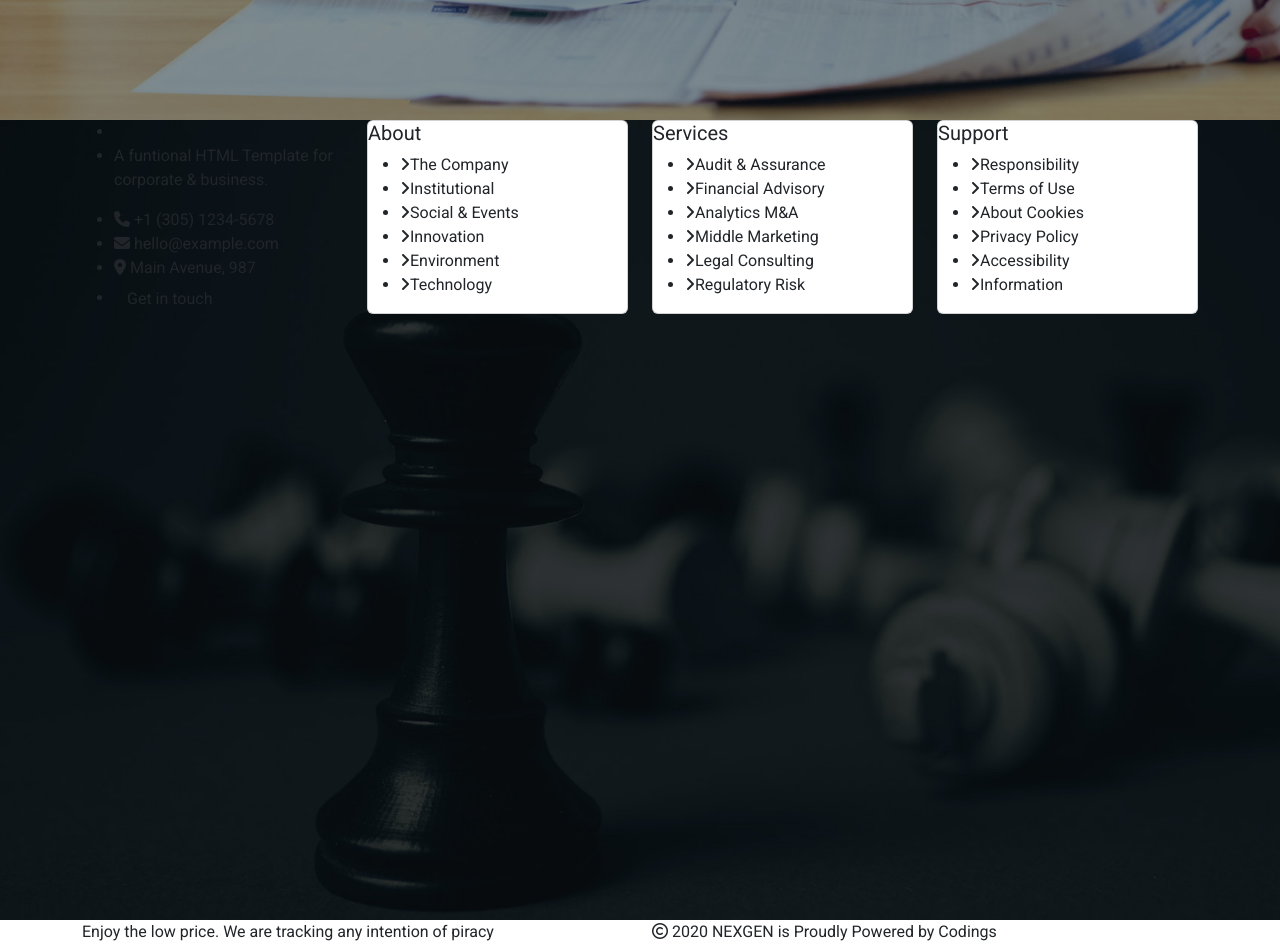
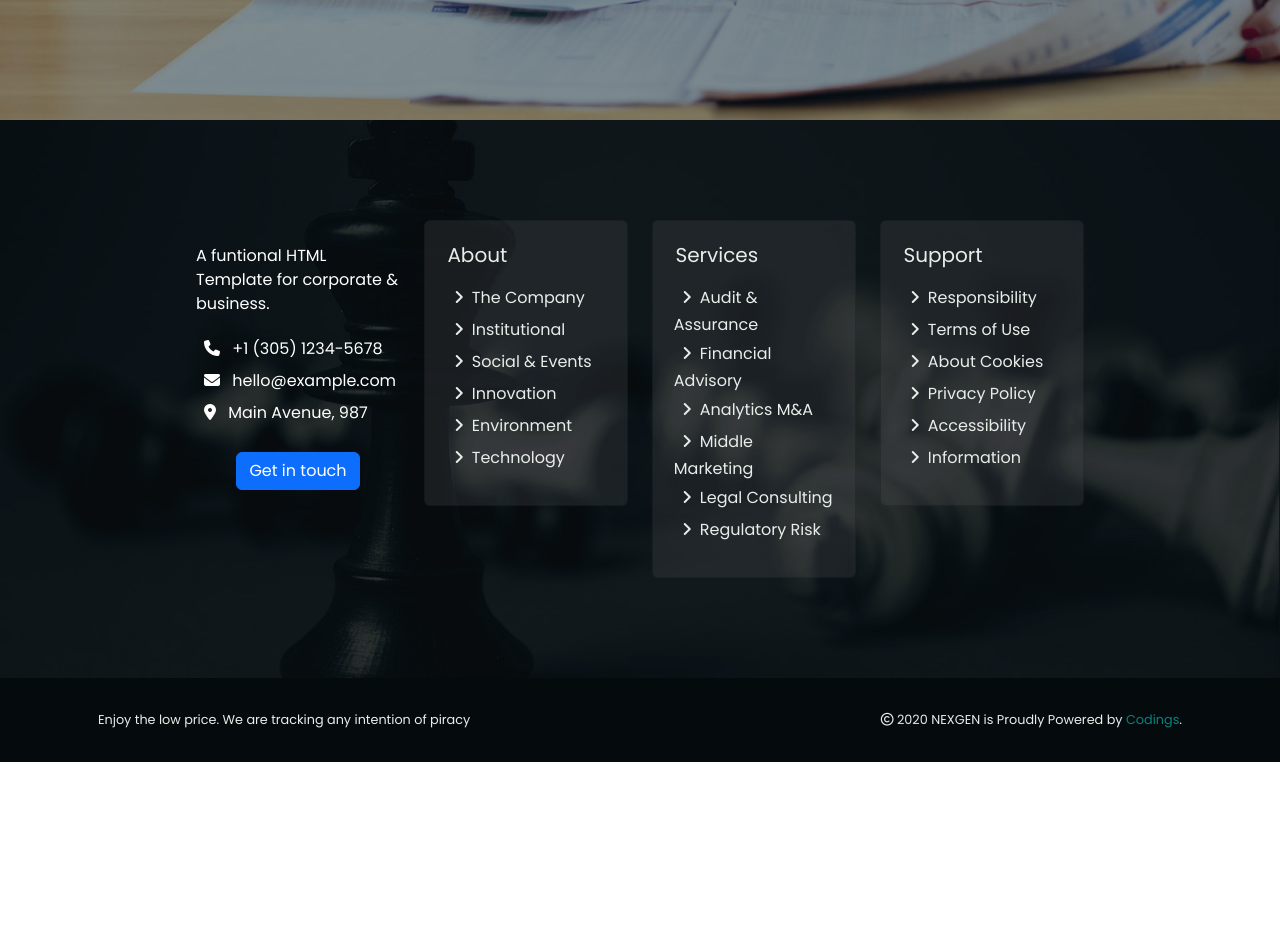
Before and after one commit to bronzo97/proj-html-vuejs, a Vue app: page / in a window 1280 px wide. Shown: the part 680-1624 px from the top of the page. After the commit the page ends 1442 px from the top, so only its background shows below. Built offline with nearby package versions, Linux system fonts and the light colour scheme.

Commit message:
styled footer

```diff
--- a/src/assets/scss/main.scss
+++ b/src/assets/scss/main.scss
@@ -1,7 +1,7 @@
 @import "~@fortawesome/fontawesome-free/css/all.min.css";
 
-@import url('https://fonts.googleapis.com/css2?family=Roboto:wght@400;700&display=swap');
+@import url('https://fonts.googleapis.com/css2?family=Poppins:wght@400;900&display=swap');
 
 * {
-    font-family: 'Roboto', sans-serif;
+    font-family: 'Poppins', sans-serif;
 }
--- a/src/components/TheFooter.vue
+++ b/src/components/TheFooter.vue
@@ -3,21 +3,21 @@
         <footer>
         <div class="footer-bg">
             <div class="container">
-                <div class="row">
+                <div class="row row-cols-4 row-cols-lg-5 justify-content-center">
                     <div class="col">
-                        <ul>
+                        <ul class="list-unstyled">
                             <li><img src="" alt=""></li>
                             <li><p>A funtional HTML Template for corporate & business.</p></li>
                             <li><i class="fa-solid fa-phone"></i> +1 (305) 1234-5678</li>
                             <li><i class="fa-solid fa-envelope"></i> hello@example.com</li>
                             <li><i class="fa-solid fa-location-dot"></i> Main Avenue, 987</li>
-                            <li><div class="btn btn primary">Get in touch</div></li>
+                            <li class="text-center mt-4"><div class="btn btn-primary">Get in touch</div></li>
                         </ul>
                     </div>
                     <div class="col">
                         <div class="card">
                             <h5>About</h5>
-                            <ul>
+                            <ul class="list-unstyled">
                                 <li><i class="fa-solid fa-angle-right"></i>The Company</li>
                                 <li><i class="fa-solid fa-angle-right"></i>Institutional</li>
                                 <li><i class="fa-solid fa-angle-right"></i>Social & Events</li>
@@ -30,7 +30,7 @@
                     <div class="col">
                         <div class="card">
                             <h5>Services</h5>
-                            <ul>
+                            <ul class="list-unstyled">
                                 <li><i class="fa-solid fa-angle-right"></i>Audit & Assurance</li>
                                 <li><i class="fa-solid fa-angle-right"></i>Financial Advisory</li>
                                 <li><i class="fa-solid fa-angle-right"></i>Analytics M&A</li>
@@ -43,7 +43,7 @@
                     <div class="col">
                         <div class="card">
                             <h5>Support</h5>
-                            <ul>
+                            <ul class="list-unstyled">
                                 <li><i class="fa-solid fa-angle-right"></i>Responsibility</li>
                                 <li><i class="fa-solid fa-angle-right"></i>Terms of Use</li>
                                 <li><i class="fa-solid fa-angle-right"></i>About Cookies</li>
@@ -58,12 +58,12 @@
         </div>
         <div class="footer-credits">
             <div class="container">
-                <div class="row">
+                <div class="row footer-credits">
                     <div class="col">
                         <div>Enjoy the low price. We are tracking any intention of piracy</div>
                     </div>
-                    <div class="col">
-                        <div><i class="fa-regular fa-copyright"></i> 2020 NEXGEN is Proudly Powered by Codings</div>
+                    <div class="col d-flex justify-content-end">
+                        <div><i class="fa-regular fa-copyright"></i> 2020 NEXGEN is Proudly Powered by <span class="codings-color">Codings</span>.</div>
                     </div>
                 </div>
             </div>
@@ -82,12 +82,45 @@
 
 <style lang="scss" scoped>
     footer {
-        height: 100vh;
         .footer-bg{
         background-image: url('../../public/images/bg-7.jpg');
+        background-position: center;
         height: 100%;
         background-size: cover;
+        padding: 100px 0;
+        color: #fff;
+
+
+        i {
+            margin: 0.5rem;
         }
+
+        h5 {
+            padding: 0.4rem;
+        }
+        }
+
+        .card {
+            background-color: #4e4f5244;
+
+            color: #e7eee9;
+            padding: 1rem;
+
+            li {
+                margin: 0 0.3rem;
+            }
+        }
+    .footer-credits {
+        background-color: #050A0D;
+        padding: 1rem;
+        color: #e7eee9;
+        font-size: 0.8rem;
+
+        .codings-color {
+        color: #048383
+    }
+    }
+
     }
 
 </style>
```
